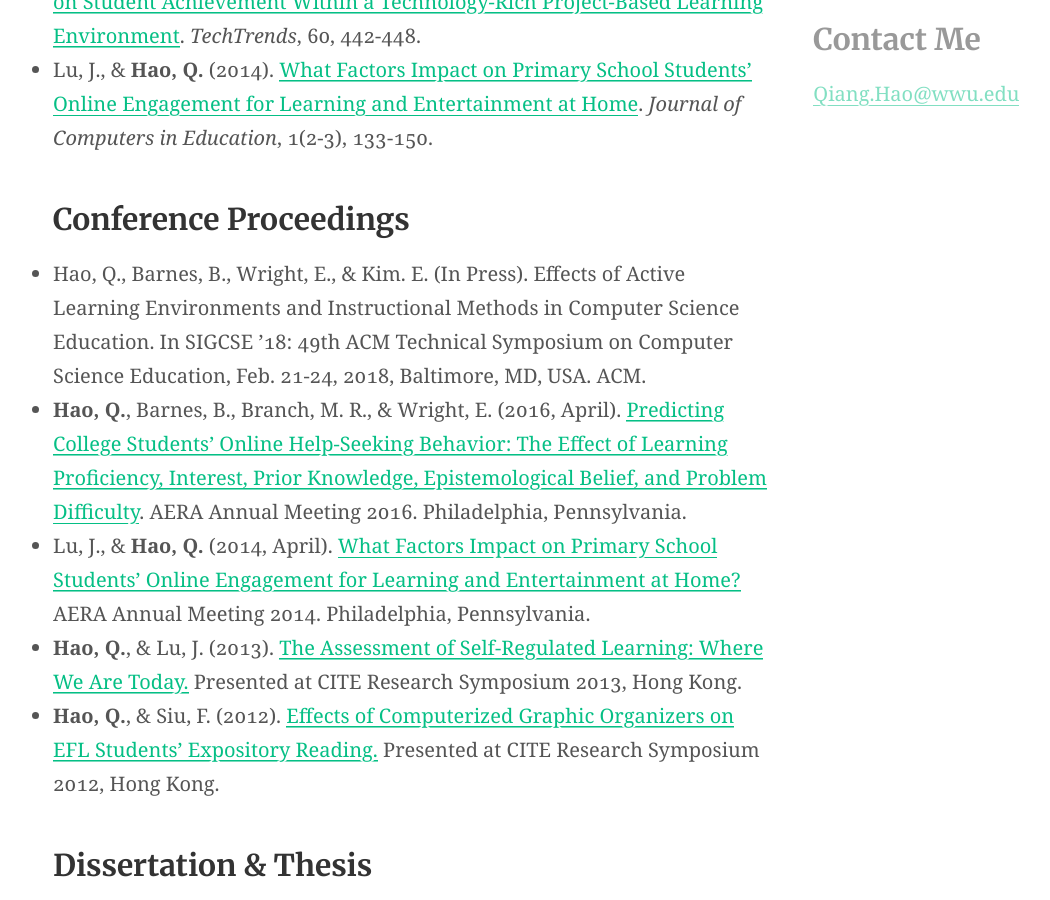
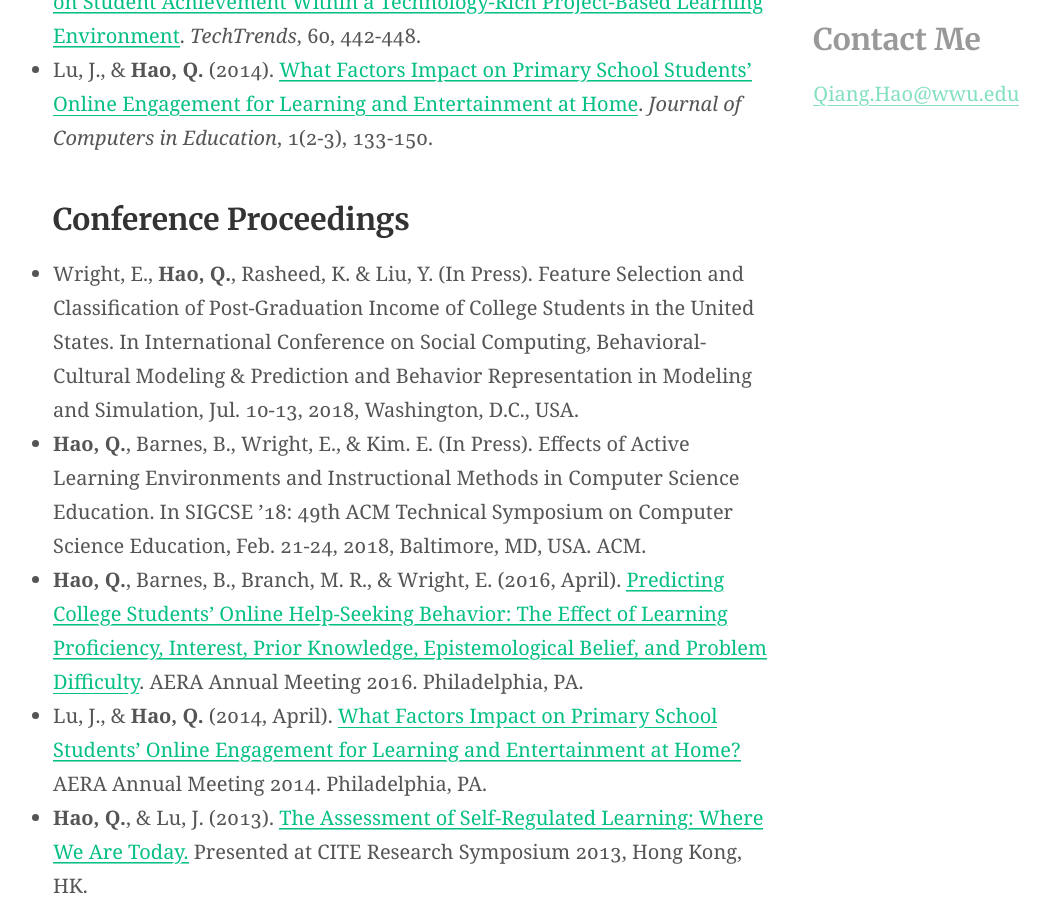
Before and after one commit to Neo-Hao/neo-hao.github.io, a Jekyll site: the page built from cv.md, in a window 1280 px wide and 900 px high, scrolled down 1393 px. Shown: the whole window, without its empty margins (11-1061 px from the left). Built offline with Jekyll 4.4.1, drawn with Linux system fonts in a browser that asks for light colours; some of the changed text lies outside the part shown.

Commit message:
cv update

```diff
--- a/cv.md
+++ b/cv.md
@@ -28,15 +28,17 @@ aside: true
 
 ### Conference Proceedings
 
-* Hao, Q., Barnes, B., Wright, E., & Kim. E. (In Press). Effects of Active Learning Environments and Instructional Methods in Computer Science Education. In SIGCSE ’18: 49th ACM Technical Symposium on Computer Science Education, Feb. 21-24, 2018, Baltimore, MD, USA. ACM.
+* Wright, E., <strong>Hao, Q.</strong>, Rasheed, K. & Liu, Y. (In Press). Feature Selection and Classification of Post-Graduation Income of College Students in the United States. In International Conference on Social Computing, Behavioral-Cultural Modeling & Prediction and Behavior Representation in Modeling and Simulation, Jul. 10-13, 2018, Washington, D.C., USA.
 
-* <strong>Hao, Q.</strong>, Barnes, B., Branch, M. R., & Wright, E. (2016, April). <a href="http://neo-hao.github.io/downloads/AERA-2016.pdf" target="_blank">Predicting College Students' Online Help-Seeking Behavior: The Effect of Learning Proficiency, Interest, Prior Knowledge, Epistemological Belief, and Problem Difficulty</a>. AERA Annual Meeting 2016. Philadelphia, Pennsylvania.
+* <strong>Hao, Q.</strong>, Barnes, B., Wright, E., & Kim. E. (In Press). Effects of Active Learning Environments and Instructional Methods in Computer Science Education. In SIGCSE ’18: 49th ACM Technical Symposium on Computer Science Education, Feb. 21-24, 2018, Baltimore, MD, USA. ACM.
 
-* Lu, J., & <strong>Hao, Q.</strong> (2014, April). <a href="http://neo-hao.github.io/downloads/AERA-2014.pdf" target="_blank">What Factors Impact on Primary School Students’ Online Engagement for Learning and Entertainment at Home? </a> AERA Annual Meeting 2014. Philadelphia, Pennsylvania.
+* <strong>Hao, Q.</strong>, Barnes, B., Branch, M. R., & Wright, E. (2016, April). <a href="http://neo-hao.github.io/downloads/AERA-2016.pdf" target="_blank">Predicting College Students' Online Help-Seeking Behavior: The Effect of Learning Proficiency, Interest, Prior Knowledge, Epistemological Belief, and Problem Difficulty</a>. AERA Annual Meeting 2016. Philadelphia, PA.
 
-* <strong>Hao, Q.</strong>, & Lu, J. (2013). <a href="http://neo-hao.github.io/downloads/CITE-2013.pdf" target="_blank">The Assessment of Self-Regulated Learning: Where We Are Today.</a> Presented at CITE Research Symposium 2013, Hong Kong.
+* Lu, J., & <strong>Hao, Q.</strong> (2014, April). <a href="http://neo-hao.github.io/downloads/AERA-2014.pdf" target="_blank">What Factors Impact on Primary School Students’ Online Engagement for Learning and Entertainment at Home? </a> AERA Annual Meeting 2014. Philadelphia, PA.
 
-* <strong>Hao, Q.</strong>, & Siu, F. (2012). <a href="http://neo-hao.github.io/downloads/CITE-2012.pdf" target="_blank">Effects of Computerized Graphic Organizers on EFL Students' Expository Reading.</a> Presented at CITE Research Symposium 2012, Hong Kong.
+* <strong>Hao, Q.</strong>, & Lu, J. (2013). <a href="http://neo-hao.github.io/downloads/CITE-2013.pdf" target="_blank">The Assessment of Self-Regulated Learning: Where We Are Today.</a> Presented at CITE Research Symposium 2013, Hong Kong, HK.
+
+* <strong>Hao, Q.</strong>, & Siu, F. (2012). <a href="http://neo-hao.github.io/downloads/CITE-2012.pdf" target="_blank">Effects of Computerized Graphic Organizers on EFL Students' Expository Reading.</a> Presented at CITE Research Symposium 2012, Hong Kong, HK.
 
 ### Dissertation & Thesis
 
```
Also changed, not shown: other parts of cv.md (+1 -1 lines).
